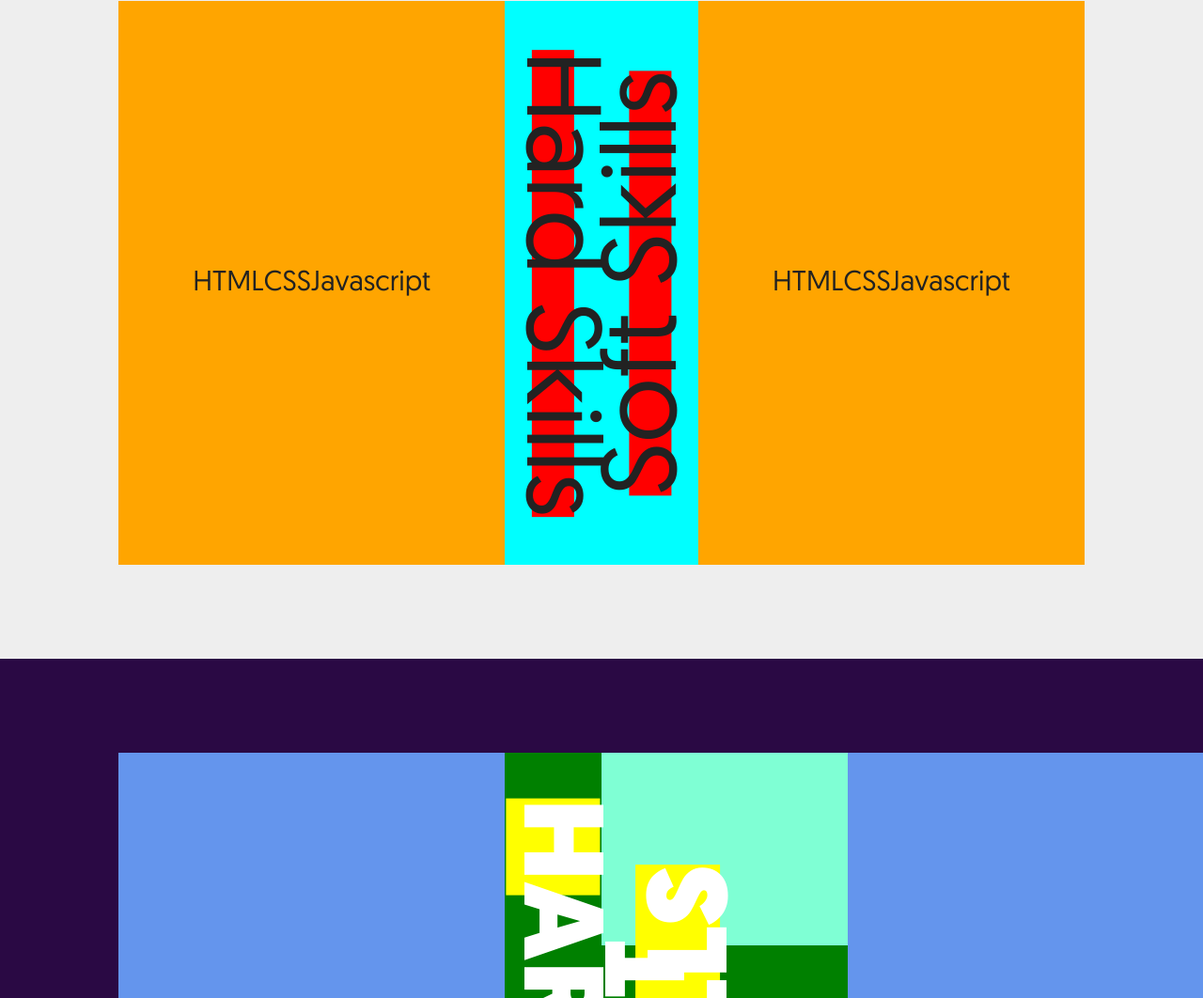
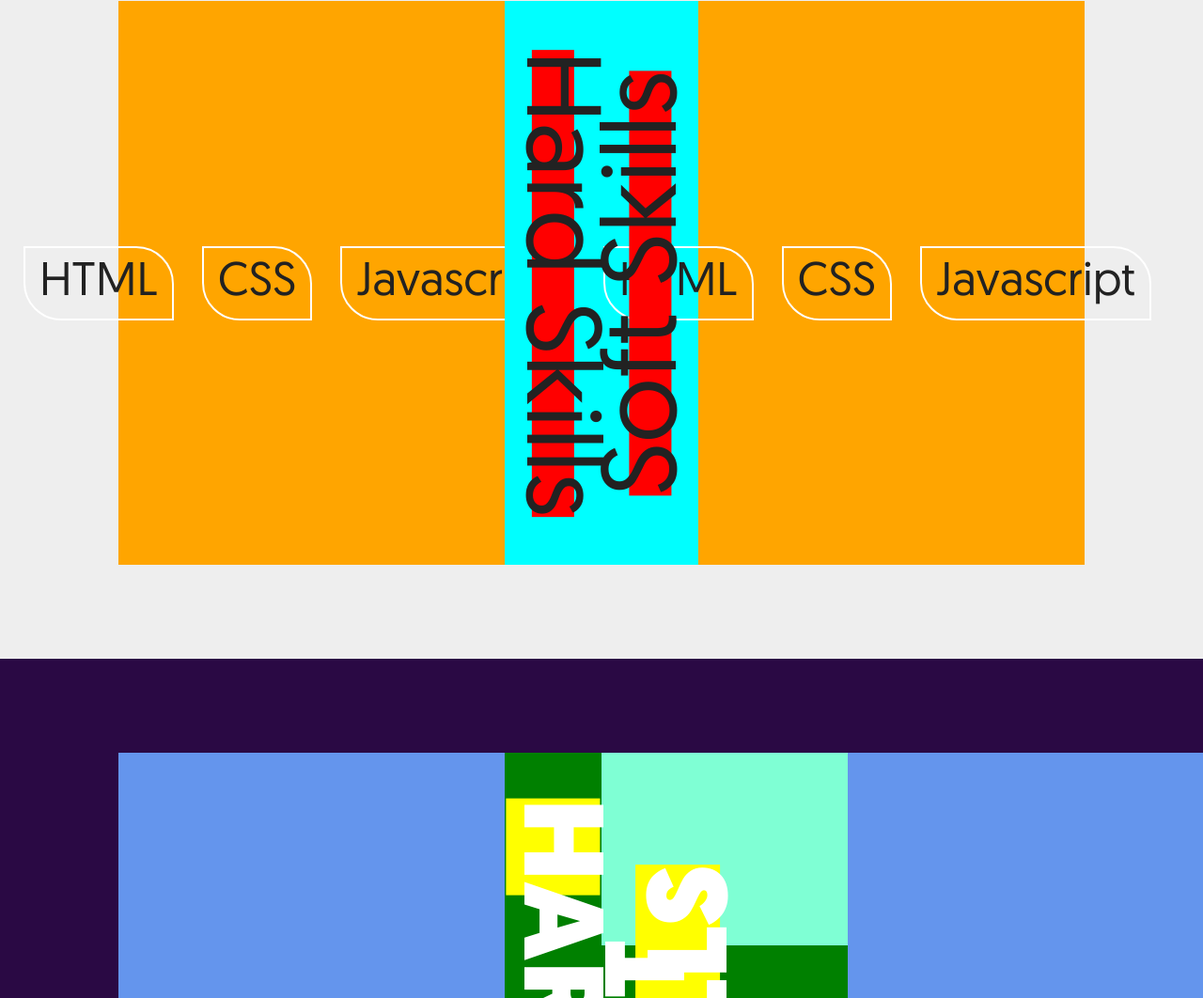
Before and after one commit to kelsonbatista/kelson.github.io, a plain HTML site: page index.html in a window 1280 px wide. Shown: the part 1699-2761 px from the top of the page at 94% size. Drawn offline with Linux system fonts and the light colour scheme; a web font is replaced by a local one.

Commit message:
section layout updated

```diff
--- a/css/style.css
+++ b/css/style.css
@@ -205,6 +205,13 @@ main section, footer {
   justify-content: center;
   background-color: orange;
 }
+.skills-left-all8 p {
+  margin-right: 30px;
+  padding: 15px;
+  font-size: 50px;
+  border: 2px solid white;
+  border-radius: 0 40px 0 40px;
+}
 .skills-left-title8 {
   width: 20%;
   display: flex;
@@ -229,6 +236,13 @@ main section, footer {
   align-items:center;
   justify-content: center;
   background-color: orange;
+}
+.skills-right-all8 p {
+  margin-right: 30px;
+  padding: 15px;
+  font-size: 50px;
+  border: 2px solid white;
+  border-radius: 0 40px 0 40px;
 }
 .skills-right-title8 {
   width: 20%;
```
